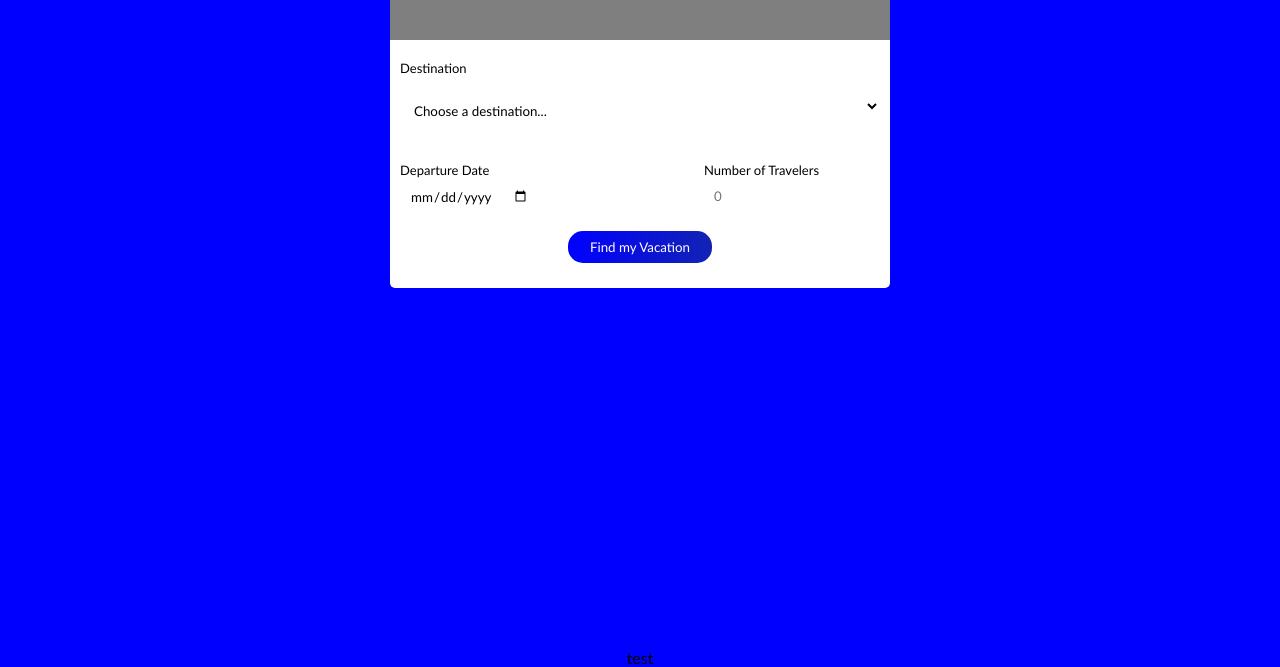
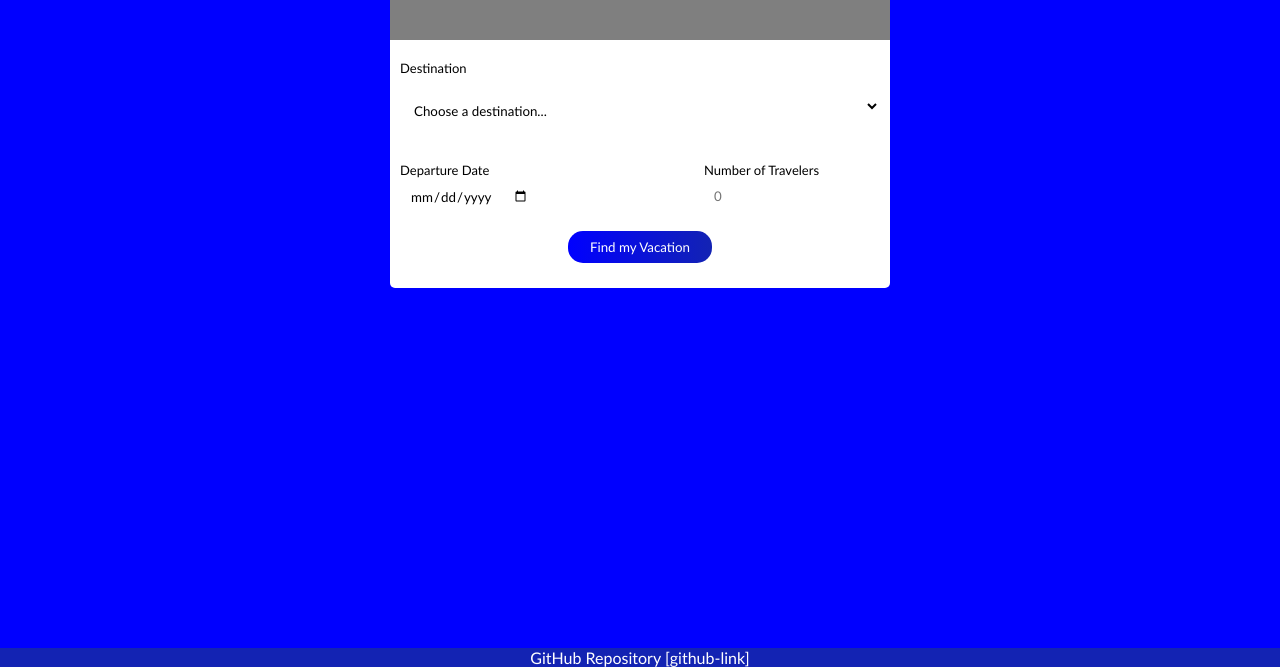
Before and after one commit to Akaiokaa/vacation-booking-form, a website: page views/home.html in a window 1280 px wide. Shown: the part 133-800 px from the top of the page. Drawn offline with Linux system fonts and the light colour scheme; files whose address does not match are found by name.

Commit message:
Added the footer styling

```diff
--- a/public/styles/styles.css
+++ b/public/styles/styles.css
@@ -93,7 +93,12 @@ h1{
     color: white;
 }
 footer{
-    background-color: blue;
+    color: white;
+    background-color: rgb(19, 35, 179);
+}
+a{
+    text-decoration: none;
+    color: white;
 }
 .error{
     color: red;
--- a/views/home.html
+++ b/views/home.html
@@ -46,8 +46,7 @@
             <button>Find my Vacation</button>
         </form>
     </div>
-    <footer>test</footer>
-    <!-- <footer>GitHub Repository<a href="">[github-link]</a></footer> -->
+    <footer> GitHub Repository<a href=""> [github-link]</a></footer>
     <script src="js/vacation.js"></script>
 </body>
 </html>
```
